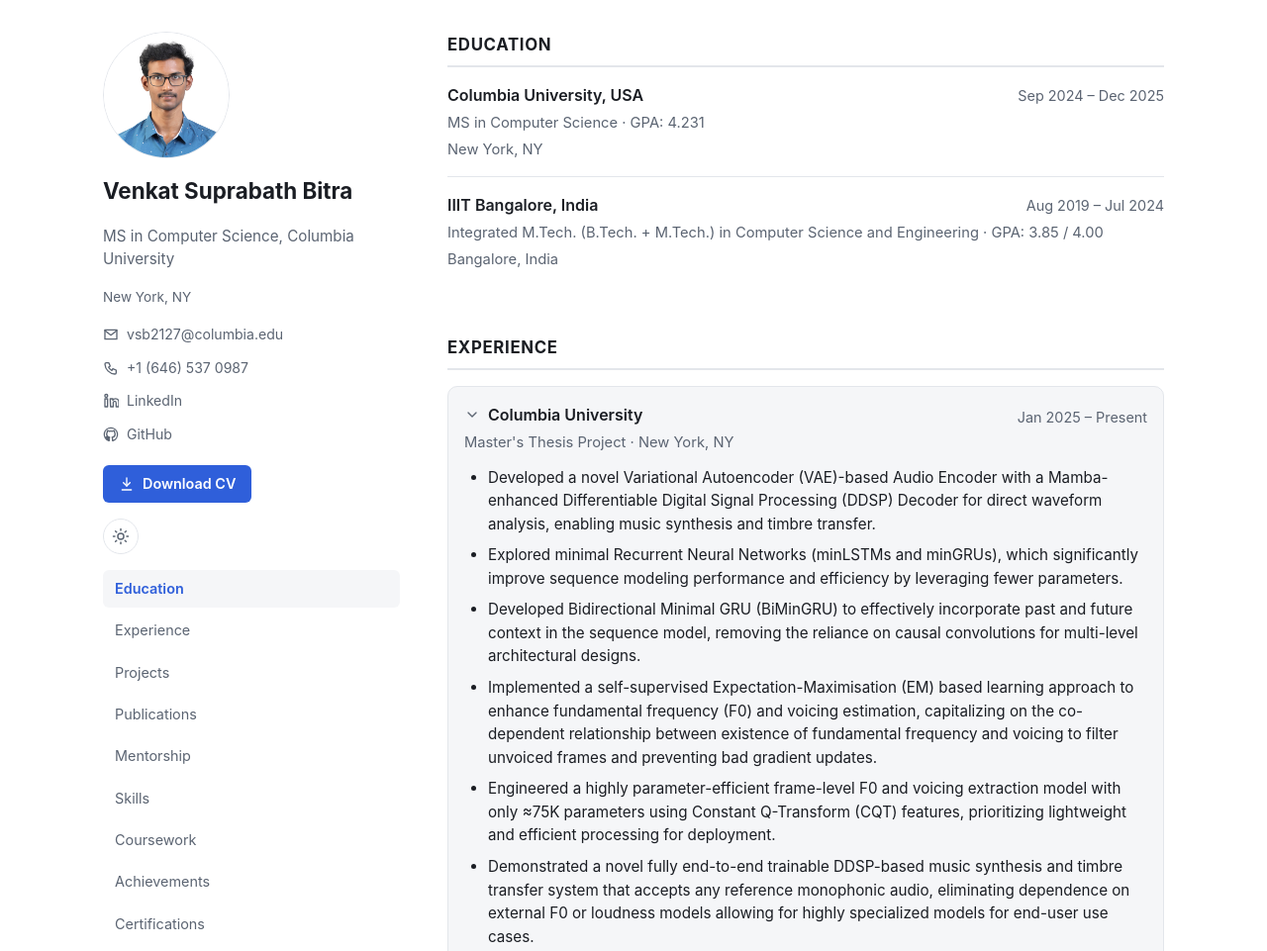
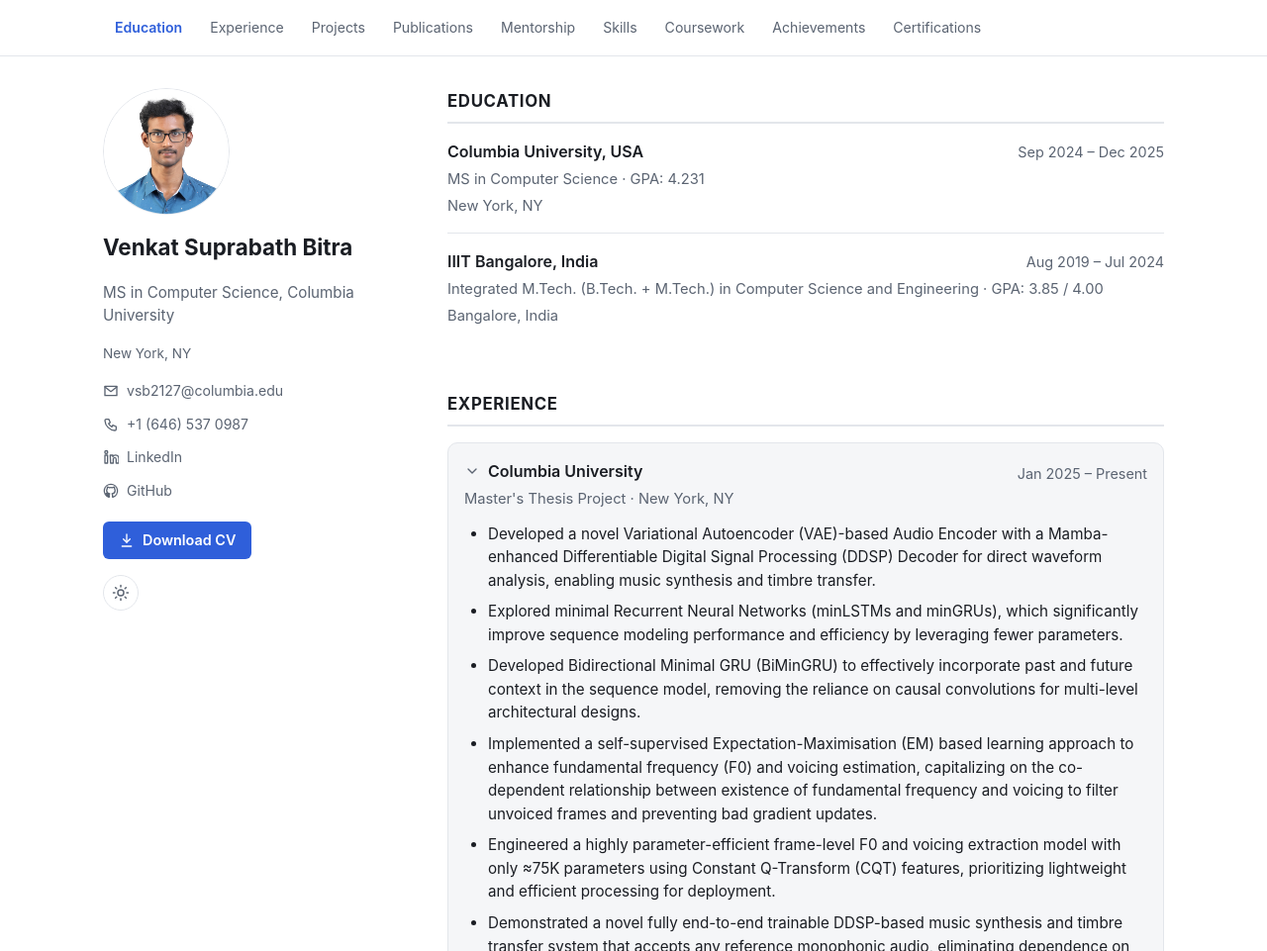
Before and after one commit to VenkatSBitra/venkatsbitra.github.io, an Astro site: page / in a window 1280 px wide. Shown: the top 961 px of the page at 99% size. Built offline with nearby package versions, Linux system fonts and the light colour scheme; Astro itself is replaced by a stand-in of ours.

Commit message:
Move section navigation to a sticky top bar
Replace the sidebar's section-link list with a sticky horizontal nav
at the top of the page, and fix anchor scroll offset so section
headings land visibly below it instead of behind it.

```diff
--- a/src/components/ProfileCard.astro
+++ b/src/components/ProfileCard.astro
@@ -4,7 +4,6 @@ import photo from "../assets/profile/photo.jpg";
 import profile from "../data/profile.json";
 import Icon from "./Icon.astro";
 import ThemeToggle from "./ThemeToggle.astro";
-import SideNav from "./SideNav.astro";
 ---
 
 <aside class="profile-card">
@@ -43,8 +42,6 @@ import SideNav from "./SideNav.astro";
   <div class="card-controls">
     <ThemeToggle />
   </div>
-
-  <SideNav />
 </aside>
 
 <style>
@@ -54,7 +51,7 @@ import SideNav from "./SideNav.astro";
     gap: var(--space-4);
     align-self: start;
     position: sticky;
-    top: var(--space-5);
+    top: calc(var(--nav-height) + var(--space-4));
   }
   .profile-photo {
     width: 128px;
--- a/src/components/SideNav.astro
+++ b/src/components/TopNav.astro
@@ -12,7 +12,8 @@ const links = [
 ];
 ---
 
-<nav class="side-nav" aria-label="Section navigation">
+<header class="top-nav">
+  <nav aria-label="Section navigation">
     <ul>
       {
         links.map((link) => (
@@ -25,28 +26,51 @@ const links = [
       }
     </ul>
   </nav>
+</header>
 
 <style>
-  .side-nav ul {
+  .top-nav {
+    position: sticky;
+    top: 0;
+    z-index: 20;
+    background: var(--color-bg);
+    border-bottom: 1px solid var(--color-border);
+  }
+  .top-nav nav {
+    max-width: var(--max-width);
+    margin-inline: auto;
+    padding-inline: var(--space-5);
+  }
+  .top-nav ul {
     display: flex;
-    flex-direction: column;
+    align-items: center;
     gap: var(--space-1);
+    height: var(--nav-height);
+    overflow-x: auto;
+    scrollbar-width: none;
   }
-  .side-nav a {
-    display: block;
+  .top-nav ul::-webkit-scrollbar {
+    display: none;
+  }
+  .top-nav a {
+    display: inline-flex;
+    align-items: center;
     padding: var(--space-2) var(--space-3);
     border-radius: var(--radius-sm);
-    font-size: 0.9rem;
+    font-size: 0.88rem;
     color: var(--color-text-muted);
     text-decoration: none;
+    white-space: nowrap;
+    transition:
+      color 0.15s ease,
+      background-color 0.15s ease;
   }
-  .side-nav a:hover {
+  .top-nav a:hover {
     color: var(--color-text);
     background: var(--color-surface);
   }
-  .side-nav a.active {
+  .top-nav a.active {
     color: var(--color-accent);
-    background: var(--color-surface);
     font-weight: 600;
   }
 </style>
--- a/src/pages/index.astro
+++ b/src/pages/index.astro
@@ -1,5 +1,6 @@
 ---
 import BaseLayout from "../layouts/BaseLayout.astro";
+import TopNav from "../components/TopNav.astro";
 import ProfileCard from "../components/ProfileCard.astro";
 import Footer from "../components/Footer.astro";
 import EducationSection from "../components/sections/EducationSection.astro";
@@ -14,6 +15,7 @@ import CertificationsSection from "../components/sections/CertificationsSection.
 ---
 
 <BaseLayout>
+  <TopNav />
   <div class="layout">
     <ProfileCard />
     <div class="main-content">
--- a/src/styles/global.css
+++ b/src/styles/global.css
@@ -27,6 +27,7 @@
   --radius-sm: 6px;
   --max-width: 1120px;
   --sidebar-width: 300px;
+  --nav-height: 3.5rem;
 
   color-scheme: light dark;
 }
@@ -66,7 +67,6 @@
 
 html {
   scroll-behavior: smooth;
-  scroll-padding-top: var(--space-5);
 }
 
 body {
@@ -129,6 +129,10 @@ button {
   min-width: 0;
 }
 
+.main-content > section {
+  scroll-margin-top: calc(var(--nav-height) + var(--space-4));
+}
+
 @media (max-width: 860px) {
   .layout {
     grid-template-columns: 1fr;
@@ -145,7 +149,6 @@ button {
   padding-bottom: var(--space-2);
   margin-bottom: var(--space-4);
   border-bottom: 2px solid var(--color-border);
-  scroll-margin-top: var(--space-5);
 }
 
 /* ---------- Expandable entries (Experience / Projects) ---------- */
```
Lines whose indentation alone changed are shown as unchanged.
